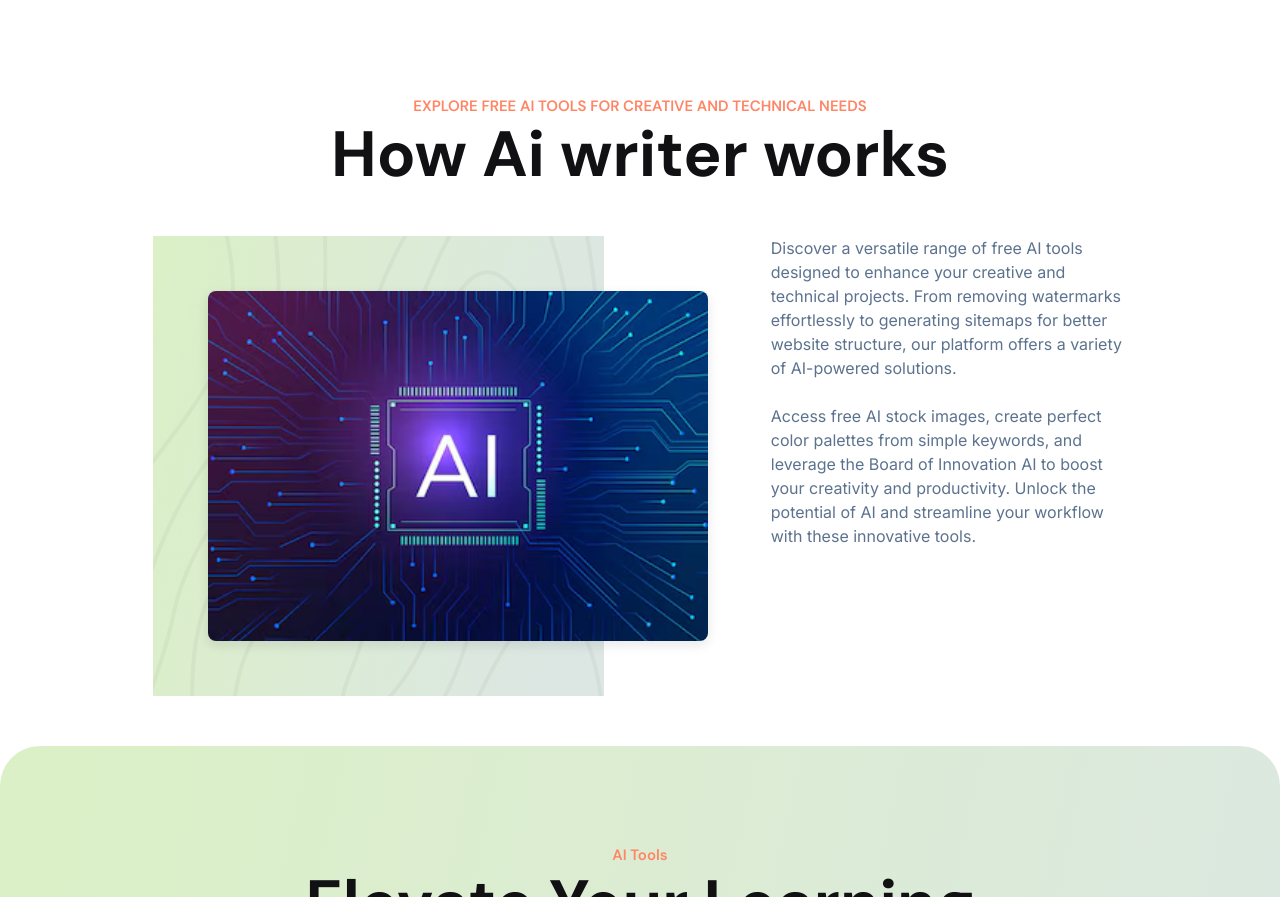
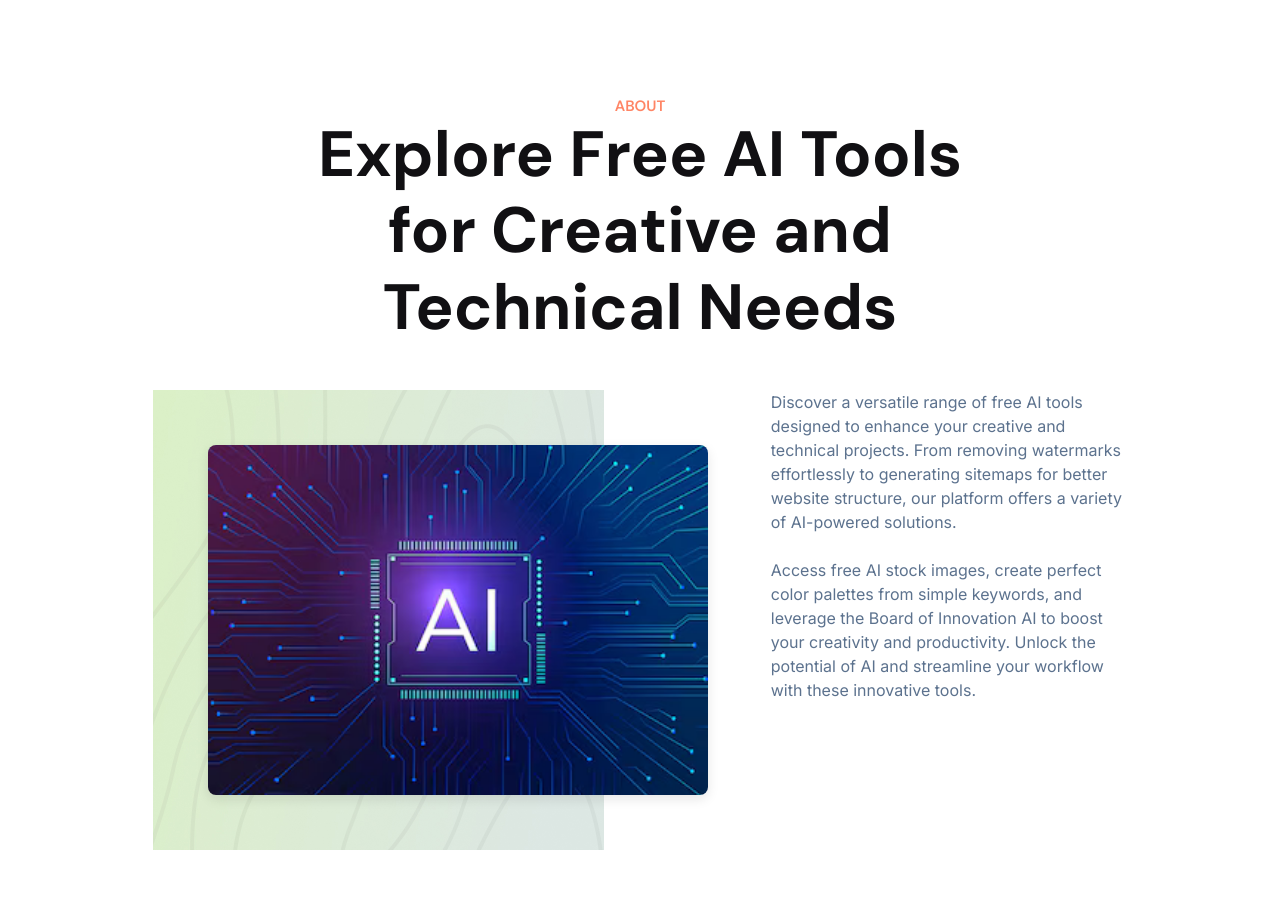
Before and after one commit to Rutvikkathiriya/AI-Tools, a plain HTML site: page index.html in a window 1280 px wide. Shown: the part 1106-2003 px from the top of the page. Drawn offline with Linux system fonts and the light colour scheme.

Commit message:
Update index.html

```diff
--- a/index.html
+++ b/index.html
@@ -76,8 +76,8 @@
         <div class="row">
           <div class="col-xl-8 m-auto">
             <div class="tf__common_heading">
-              <h6>Explore Free AI Tools for Creative and Technical Needs</h6>
-              <h2 class="tf__common_heading_color">How Ai writer works</h2>
+              <h6>About</h6>
+              <h2 class="tf__common_heading_color">Explore Free AI Tools for Creative and Technical Needs</h2>
             </div>
           </div>
         </div>
```
